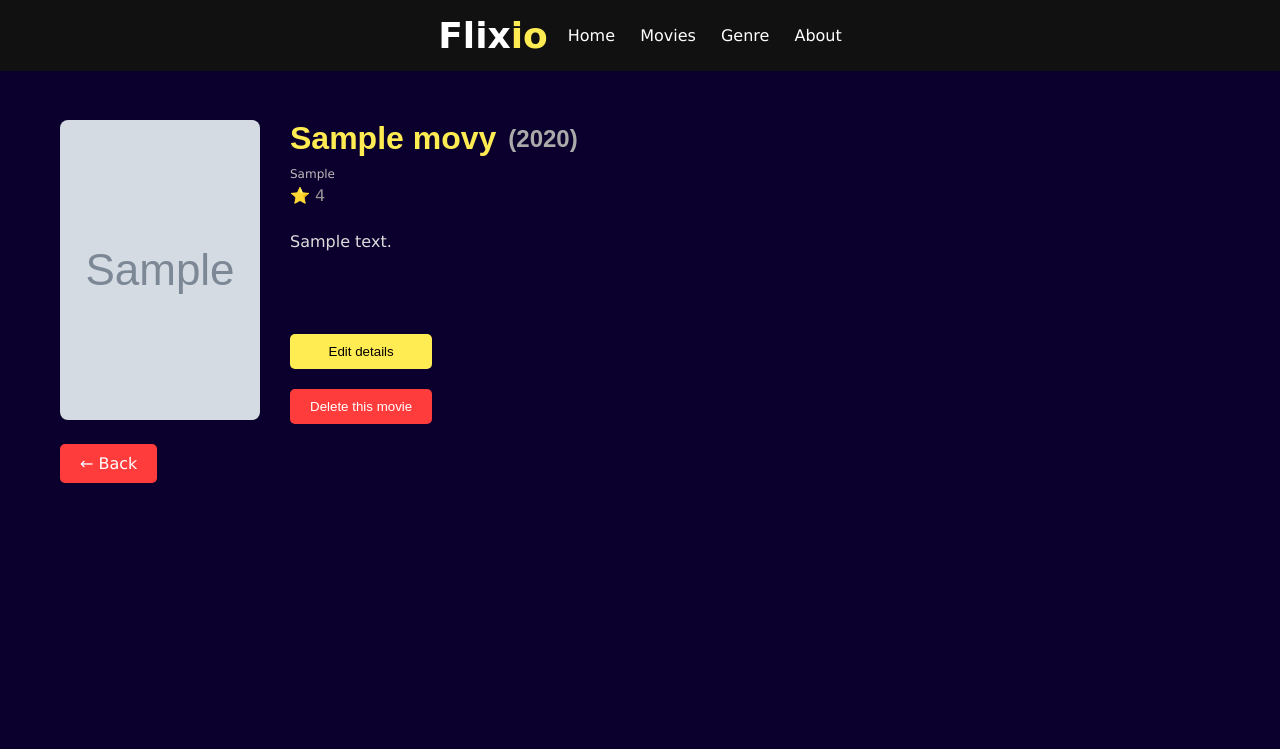
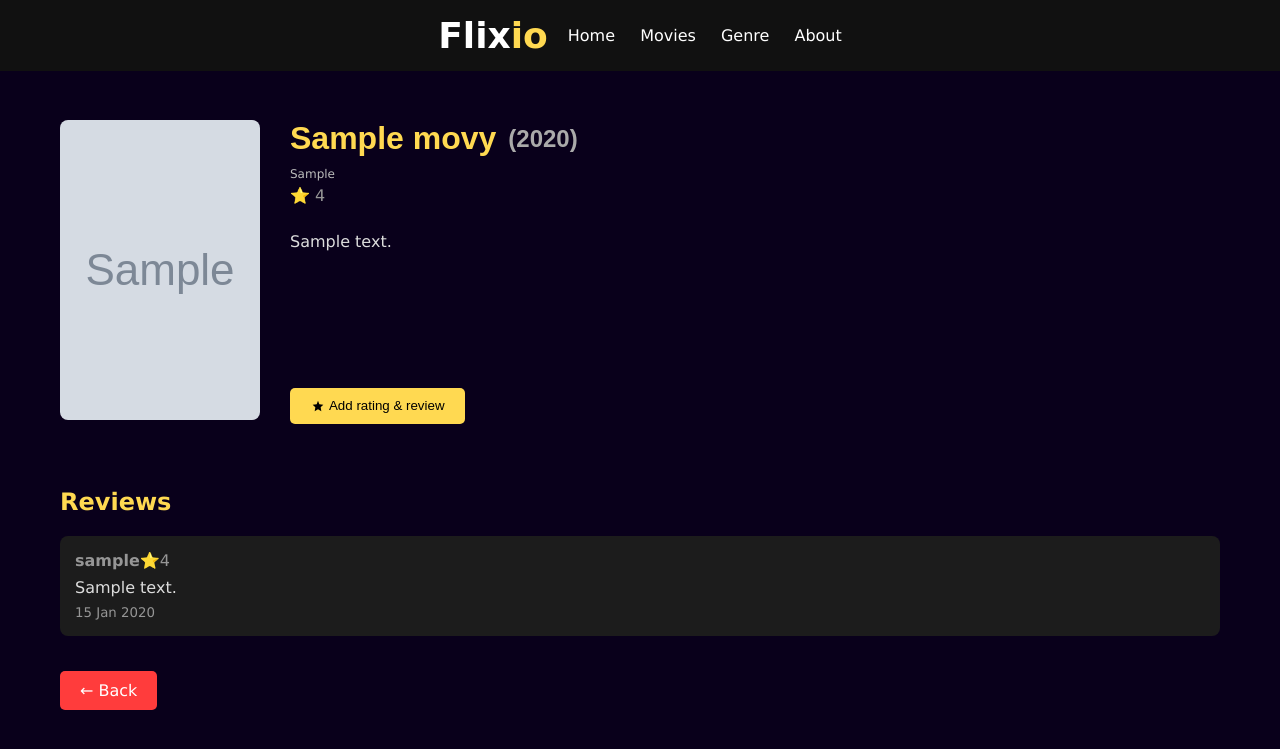
Before and after one commit to qfwz/flixio, a PHP site: page /detail.php?id=1 in a window 1280 px wide. Shown: the top 749 px of the page. Run offline with PHP 8.4, Linux system fonts and the light colour scheme; tables that the repository leaves empty or names only in its code hold one stand-in row (values such as "Sample post"); grey boxes marked "Sample" are stand-in pictures; some libraries are stand-ins or nearby versions; some web fonts are replaced.

Commit message:
Add account system and review feature
- feat: log in using admin and user role
- feat: review movie
- chore: make red and yellow var in style.css to be more scalable

```diff
--- a/css/detail.css
+++ b/css/detail.css
@@ -26,7 +26,7 @@
 }
 
 .detail-info h1 {
-    color: #ffeb52;
+    color: var(--yellow);
     margin-bottom: 10px;
     text-align: left;
     display: flex;
@@ -50,3 +50,33 @@
     line-height: 1.5;
     color: #ddd;
 }
+
+/* Review Section */
+.review-section {
+    margin-top: 64px;
+}
+
+.review-section h2 {
+    color: var(--yellow);
+    margin-bottom: 20px;
+    text-align: left;
+}
+
+.review-card {
+    background: #1c1c1c;
+    padding: 15px;
+    border-radius: 8px;
+    margin-bottom: 15px;
+}
+
+.review-header {
+    display: flex;
+    justify-content: left;
+    margin-bottom: 8px;
+    align-items: center;
+}
+
+.review-text {
+    color: #ddd;
+    margin-bottom: 5px;
+}
--- a/css/index.css
+++ b/css/index.css
@@ -12,7 +12,7 @@
     height: 60px;
     border-radius: 20px;
 
-    background: #ff3c3c;
+    background: var(--red);
     color: white;
     font-size: 18px;
     font-style: bold;
@@ -31,6 +31,6 @@
 }
 
 .add-btn:hover {
-    background: #ff1f1f;
+    background: var(--red);
     transform: scale(1.1);
 }
--- a/css/style.css
+++ b/css/style.css
@@ -1,4 +1,9 @@
 @import url('https://fonts.googleapis.com/css2?family=Patua+One&display=swap');
+
+:root {
+    --red: #ff3c3c;
+    --yellow: #ffd951;
+}
 
 * {
     margin: 0;
@@ -33,7 +38,7 @@
 }
 
 .io {
-    color: #ffeb52;
+    color: var(--yellow);
 }
 
 .nav a {
@@ -43,12 +48,12 @@
 }
 
 .nav a:hover {
-    color: #ff3c3c;
+    color: var(--red);
 }
 
 body {
     font-family:Verdana, Geneva, Tahoma, sans-serif;
-    background-color: #0b002d;
+    background-color: #09001b;
     color: #969696;
     padding: 20px;
     margin-top: 80px;
@@ -60,7 +65,7 @@ body {
 h1 {
     text-align: center;
     margin-bottom: 30px;
-    color: #ffeb52;
+    color: var(--yellow);
     font-family: Arial, Helvetica, sans-serif;
 }
 
@@ -185,7 +190,7 @@ h1 {
 /* BUTTON IN MODAL */
 .modal button {
     padding: 10px;
-    background: #ff3c3c;
+    background: var(--red);
     border: none;
     color: white;
     cursor: pointer;
@@ -214,7 +219,7 @@ h1 {
     display: inline-block;
     /* margin-top: auto; */
     padding: 10px 20px;
-    background: #ff3c3c;
+    background: var(--red);
     color: white;
     text-decoration: none;
     border-radius: 5px;
@@ -241,7 +246,7 @@ h1 {
 .red-btn {
     margin-top: 10px;
     padding: 10px 20px;
-    background: #ff3c3c;
+    background: var(--red);
     border: none;
     cursor: pointer;
     border-radius: 5px;
@@ -250,13 +255,13 @@ h1 {
 }
 
 .red-btn:hover {
-    background: #ff1f1f;
+    background: var(--red);
 }
 
 /* YELLOW BUTTON */
 .yellow-btn {
     margin-top: 10px; padding: 10px 20px;
-    background: #ffeb52;
+    background: var(--yellow);
     border: none; cursor: pointer;
     border-radius: 5px; width:auto; }
 
--- a/detail.php
+++ b/detail.php
@@ -1,4 +1,5 @@
 <?php
+session_start();
 include "connection.php";
 
 $id = intval($_GET['id']);
@@ -26,9 +27,29 @@ if (isset($_POST['update'])) {
     $updated = true;
 }
 
+// REVIEW
+
+if (isset($_POST['submit_review'])) {
+    $movie_id = $_POST['movie_id'];
+    $rating = $_POST['rating'];
+    $review = $_POST['review'];
+    $username = $_SESSION['username'];
+
+    mysqli_query($conn, "INSERT INTO reviews (movie_id, username, rating, review)
+    VALUES ('$movie_id', '$username', '$rating', '$review')");
+
+    header("Location: detail.php?id=$movie_id&review_added=1");
+    exit;
+}
+
 /* ambil data terbaru*/
 $result = mysqli_query($conn, "SELECT * FROM movies WHERE id = $id");
 $movie = mysqli_fetch_assoc($result);
+$reviews = mysqli_query($conn, "
+    SELECT * FROM reviews
+    WHERE movie_id = $id
+    ORDER BY created_at DESC
+");
 ?>
 
 <!DOCTYPE html>
@@ -75,10 +96,60 @@ $movie = mysqli_fetch_assoc($result);
             <p class="description"><?= $movie['description'] ?></p>
 
             <div class="action-group">
-                <button class="yellow-btn" onclick="openEditModal()">Edit details</button>
-                <button class="red-btn" onclick="confirmDelete(<?= $movie['id'] ?>)">Delete this movie</button>
+                    <button class="yellow-btn" onclick="openReviewModal()">
+                        <svg viewBox="0 0 24 24" width="16" height="16" style="vertical-align: middle;">
+                            <path d="M12 17l-5 3 1-6-4-4 6-.5L12 4l2 5.5 6 .5-4 4 1 6z"
+                            fill="black"/>
+                        </svg>
+                        Add rating & review
+                    </button>
+
+                <?php if (isset($_SESSION['role']) && $_SESSION['role'] == 'admin'): ?>
+
+                    <button class="yellow-btn" onclick="openEditModal()">
+                        <svg viewBox="0 0 24 24" width="16" height="16" style="vertical-align: middle;">
+                            <path d="M4 20h4l10-10-4-4L4 16v4zM14 6l4 4"
+                            stroke="black" stroke-width="2" fill="none" stroke-linecap="round"/>
+                        </svg>
+                        Edit details
+                    </button>
+
+                    <button class="red-btn" onclick="confirmDelete(<?= $movie['id'] ?>)">
+                        <svg viewBox="0 0 24 24" width="16" height="16" style="vertical-align: middle;">
+                            <path d="M3 6h18M9 6v12m6-12v12M5 6l1 14h12l1-14M10 6V4h4v2"
+                            stroke="white" stroke-width="2" stroke-linecap="round" fill="none"/>
+                        </svg>
+                        Delete this movie
+                    </button>
+                <?php endif; ?>
             </div>
         </div>
+    </div>
+
+    <div class="review-section">
+        <h2>Reviews</h2>
+
+        <?php if (mysqli_num_rows($reviews) > 0): ?>
+
+            <?php while($r = mysqli_fetch_assoc($reviews)): ?>
+                <div class="review-card">
+                    <div class="review-header">
+                        <strong><?= $r['username'] ?></strong>
+                        <span> ⭐<?= $r['rating'] ?></span>
+                        <?php if (isset($_SESSION['username']) && $_SESSION['username'] == $r['username']): ?>
+                            <span style="font-size: 12px; color: var(--yellow); margin-left: 4px;">(You)</span>
+                        <?php endif; ?>
+
+                    </div>
+
+                    <p class="review-text"><?= $r['review'] ?></p>
+                    <small><?= date("d M Y", strtotime($r['created_at'])) ?></small>
+                </div>
+            <?php endwhile; ?>
+
+        <?php else: ?>
+            <p>No reviews yet. Be the first to review this movie!</p>
+        <?php endif; ?>
     </div>
 
     <a href="index.php" class="back-btn">← Back</a>
@@ -129,6 +200,30 @@ $movie = mysqli_fetch_assoc($result);
     </div>
 </div>
 
+<!-- Review Modal -->
+<div id="reviewModal" class="modal">
+    <div class="modal-content">
+        <span class="close" onclick="closeReviewModal()">&times;</span>
+
+        <h2>Add Review</h2>
+
+        <form method="POST">
+            <input type="hidden" name="movie_id" value="<?= $movie['id'] ?>">
+            <div class="form-group">
+                <label>Rating</label>
+                <input type="number" step="0.1" name="rating" min="0" max="10" required>
+            </div>
+
+            <div class="form-group">
+                <label>Review</label>
+                <textarea name="review" class="desc-box" required></textarea>
+            </div>
+
+            <button type="submit" name="submit_review">Submit Review</button>
+        </form>
+    </div>
+</div>
+
 <!-- action scripts -->
 <script>
 function openEditModal() {
@@ -137,6 +232,14 @@ function openEditModal() {
 
 function closeEditModal() {
     document.getElementById("editModal").style.display = "none";
+}
+
+function openReviewModal() {
+    document.getElementById("reviewModal").style.display = "block";
+}
+
+function closeReviewModal() {
+    document.getElementById("reviewModal").style.display = "none";
 }
 
 function confirmDelete(id) {
@@ -166,9 +269,23 @@ Swal.fire({
     icon: "success",
     confirmButtonColor: "#ff3c3c"
 });
-
 </script>
 <?php endif; ?>
 
+<?php if (isset($_GET['review_added'])): ?>
+<script>
+Swal.fire({
+    title: "Rating & review added!",
+    text: "Thank you for contributing to the community 😃",
+    icon: "success",
+    confirmButtonColor: "#ff3c3c"
+});
+</script>
+<?php endif; ?>
+
+
+
+
+
 </body>
 </html>
--- a/index.php
+++ b/index.php
@@ -1,4 +1,5 @@
 <?php
+session_start();
 include "connection.php";
 $result = mysqli_query($conn, "SELECT * FROM movies");
 
@@ -61,12 +62,14 @@ function closeModal() {
 
 <body>
 
+<?php if (isset($_SESSION['role']) && $_SESSION['role'] == 'admin'): ?>
 <a href="#" class="add-btn" onclick="openModal()">
     <svg viewBox="0 0 24 24" width="30" height="30">
         <path d="M12 5v14M5 12h14" stroke="white" stroke-width="2" stroke-linecap="round"/>
     </svg>
     <span>Add Movie </span>
 </a>
+<?php endif; ?>
 
 
 <header class="header">
--- a/login.php
+++ b/login.php
@@ -20,7 +20,7 @@
     <div class="login-box">
         <h2>Login</h2>
 
-        <form action="proses_login.php" method="POST">
+        <form action="login_process.php" method="POST">
             <input type="text" name="username" placeholder="Username" required>
             <input type="password" name="password" placeholder="Password" required>
 
```
Also changed, not shown: css/login.css (+5 -4 lines), login_process.php (added, +24 -0 lines), movies.sql (+46 -1 lines), assets/icon/plus.svg (deleted), assets/icon/trash.svg (added).
